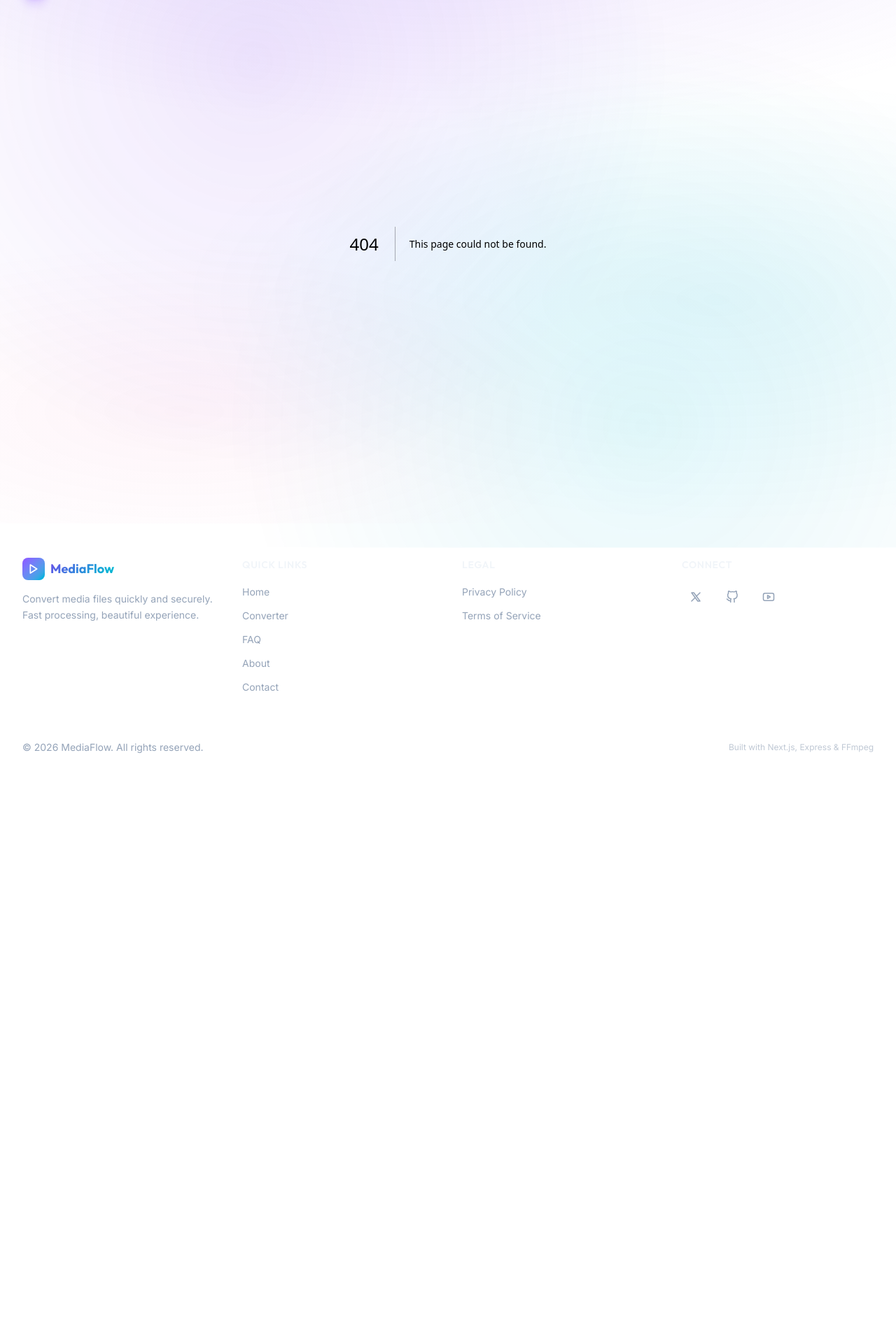
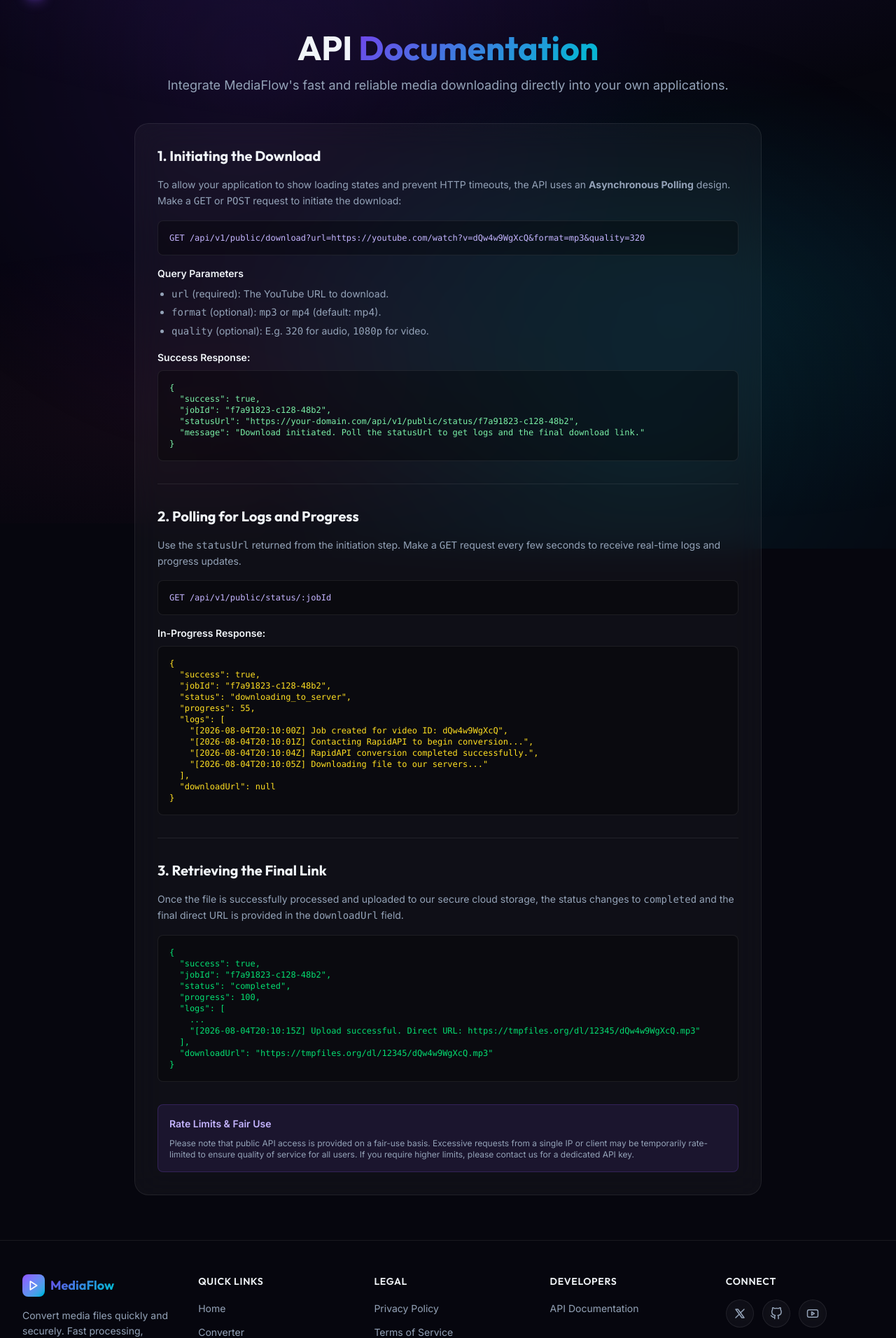
Before and after one commit to sam-eer31/youtube-media-downloader, a Next.js app in the folder frontend/: page /api-docs in a window 1280 px wide. Before the commit this address had no page. Shown: the part 52-1964 px from the top of the page at 70% size. Before the commit the page ends 1178 px from the top, so only its background shows below. Built offline with nearby package versions, Linux system fonts and the light colour scheme.

Commit message:
Add API documentation page

```diff
--- /dev/null
+++ b/frontend/src/app/api-docs/page.tsx
@@ -0,0 +1,111 @@
+'use client';
+
+import React from 'react';
+
+export default function ApiDocsPage() {
+  return (
+    <div className="pt-24 pb-16 px-4 sm:px-6 lg:px-8">
+      <div className="max-w-4xl mx-auto space-y-10">
+        {/* Header */}
+        <div className="text-center space-y-4 fade-in">
+          <h1 className="text-4xl sm:text-5xl font-bold font-heading">
+            API <span className="gradient-text">Documentation</span>
+          </h1>
+          <p className="text-lg text-muted">
+            Integrate MediaFlow's fast and reliable media downloading directly into your own applications.
+          </p>
+        </div>
+
+        <div className="glass rounded-xl p-6 sm:p-8 space-y-8 fade-in fade-in-delay-1 text-sm text-muted leading-relaxed">
+
+          <section>
+            <h2 className="text-xl font-bold text-foreground mb-4 font-heading">1. Initiating the Download</h2>
+            <p className="mb-4">
+              To allow your application to show loading states and prevent HTTP timeouts, the API uses an <strong>Asynchronous Polling</strong> design.
+              Make a <code>GET</code> or <code>POST</code> request to initiate the download:
+            </p>
+            <div className="bg-black/30 border border-card-border rounded-lg p-4 font-mono text-xs overflow-x-auto text-violet-300">
+              GET /api/v1/public/download?url=https://youtube.com/watch?v=dQw4w9WgXcQ&format=mp3&quality=320
+            </div>
+
+            <h3 className="text-sm font-semibold text-foreground mt-4 mb-2">Query Parameters</h3>
+            <ul className="list-disc pl-5 mb-4 space-y-1">
+              <li><code>url</code> (required): The YouTube URL to download.</li>
+              <li><code>format</code> (optional): <code>mp3</code> or <code>mp4</code> (default: mp4).</li>
+              <li><code>quality</code> (optional): E.g. <code>320</code> for audio, <code>1080p</code> for video.</li>
+            </ul>
+
+            <h3 className="text-sm font-semibold text-foreground mb-2">Success Response:</h3>
+            <pre className="bg-black/30 border border-card-border rounded-lg p-4 font-mono text-xs overflow-x-auto text-green-300">
+{`{
+  "success": true,
+  "jobId": "f7a91823-c128-48b2",
+  "statusUrl": "https://your-domain.com/api/v1/public/status/f7a91823-c128-48b2",
+  "message": "Download initiated. Poll the statusUrl to get logs and the final download link."
+}`}
+            </pre>
+          </section>
+
+          <hr className="border-card-border" />
+
+          <section>
+            <h2 className="text-xl font-bold text-foreground mb-4 font-heading">2. Polling for Logs and Progress</h2>
+            <p className="mb-4">
+              Use the <code>statusUrl</code> returned from the initiation step. Make a <code>GET</code> request every few seconds to receive real-time logs and progress updates.
+            </p>
+            <div className="bg-black/30 border border-card-border rounded-lg p-4 font-mono text-xs overflow-x-auto text-violet-300">
+              GET /api/v1/public/status/:jobId
+            </div>
+
+            <h3 className="text-sm font-semibold text-foreground mt-4 mb-2">In-Progress Response:</h3>
+            <pre className="bg-black/30 border border-card-border rounded-lg p-4 font-mono text-xs overflow-x-auto text-yellow-300">
+{`{
+  "success": true,
+  "jobId": "f7a91823-c128-48b2",
+  "status": "downloading_to_server",
+  "progress": 55,
+  "logs": [
+    "[2026-08-04T20:10:00Z] Job created for video ID: dQw4w9WgXcQ",
+    "[2026-08-04T20:10:01Z] Contacting RapidAPI to begin conversion...",
+    "[2026-08-04T20:10:04Z] RapidAPI conversion completed successfully.",
+    "[2026-08-04T20:10:05Z] Downloading file to our servers..."
+  ],
+  "downloadUrl": null
+}`}
+            </pre>
+          </section>
+
+          <hr className="border-card-border" />
+
+          <section>
+            <h2 className="text-xl font-bold text-foreground mb-4 font-heading">3. Retrieving the Final Link</h2>
+            <p className="mb-4">
+              Once the file is successfully processed and uploaded to our secure cloud storage, the status changes to <code>completed</code> and the final direct URL is provided in the <code>downloadUrl</code> field.
+            </p>
+            <pre className="bg-black/30 border border-card-border rounded-lg p-4 font-mono text-xs overflow-x-auto text-green-400">
+{`{
+  "success": true,
+  "jobId": "f7a91823-c128-48b2",
+  "status": "completed",
+  "progress": 100,
+  "logs": [
+    ...
+    "[2026-08-04T20:10:15Z] Upload successful. Direct URL: https://tmpfiles.org/dl/12345/dQw4w9WgXcQ.mp3"
+  ],
+  "downloadUrl": "https://tmpfiles.org/dl/12345/dQw4w9WgXcQ.mp3"
+}`}
+            </pre>
+          </section>
+
+          <div className="mt-8 p-4 bg-violet-500/10 border border-violet-500/20 rounded-lg">
+            <h4 className="font-semibold text-violet-300 mb-2">Rate Limits & Fair Use</h4>
+            <p className="text-xs text-muted">
+              Please note that public API access is provided on a fair-use basis. Excessive requests from a single IP or client may be temporarily rate-limited to ensure quality of service for all users. If you require higher limits, please contact us for a dedicated API key.
+            </p>
+          </div>
+
+        </div>
+      </div>
+    </div>
+  );
+}
--- a/frontend/src/components/layout/Footer.tsx
+++ b/frontend/src/components/layout/Footer.tsx
@@ -12,6 +12,10 @@ const quickLinks = [
 const legalLinks = [
   { href: '/privacy', label: 'Privacy Policy' },
   { href: '/terms', label: 'Terms of Service' },
+];
+
+const developerLinks = [
+  { href: '/api-docs', label: 'API Documentation' },
 ];
 
 const socialLinks = [
@@ -48,7 +52,7 @@ export function Footer() {
   return (
     <footer className="border-t border-card-border mt-auto">
       <div className="max-w-7xl mx-auto px-4 sm:px-6 lg:px-8 py-12">
-        <div className="grid grid-cols-1 md:grid-cols-4 gap-10">
+        <div className="grid grid-cols-1 md:grid-cols-5 gap-10">
           {/* Brand */}
           <div className="md:col-span-1">
             <div className="flex items-center gap-2 mb-4">
@@ -92,6 +96,20 @@ export function Footer() {
             </ul>
           </div>
 
+          {/* Developers */}
+          <div>
+            <h3 className="text-sm font-semibold font-heading text-foreground mb-4 uppercase tracking-wider">Developers</h3>
+            <ul className="flex flex-col gap-2.5">
+              {developerLinks.map((link) => (
+                <li key={link.href}>
+                  <Link href={link.href} className="text-sm text-muted hover:text-foreground transition-colors">
+                    {link.label}
+                  </Link>
+                </li>
+              ))}
+            </ul>
+          </div>
+
           {/* Social */}
           <div>
             <h3 className="text-sm font-semibold font-heading text-foreground mb-4 uppercase tracking-wider">Connect</h3>
--- a/frontend/src/components/layout/Navbar.tsx
+++ b/frontend/src/components/layout/Navbar.tsx
@@ -8,6 +8,7 @@ const navLinks = [
   { href: '/', label: 'Home' },
   { href: '/#converter', label: 'Converter' },
   { href: '/faq', label: 'FAQ' },
+  { href: '/api-docs', label: 'API' },
   { href: '/about', label: 'About' },
 ];
 
```
